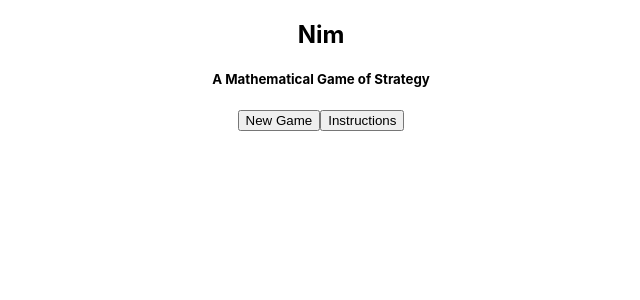
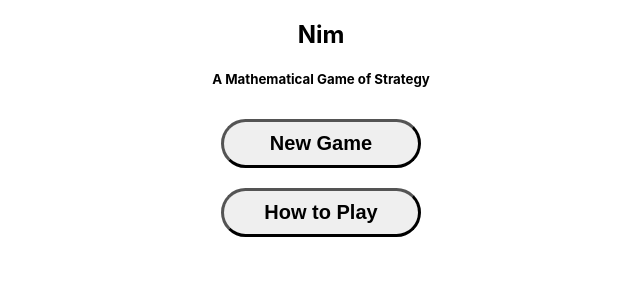
Before and after one commit to conmart/nimv2, a React (Create React App) app: page / in a window 1280 px wide. Shown: the top 300 px of the page, without its empty margins (319-959 px from the left). Built offline with nearby package versions, Linux system fonts and the light colour scheme.

Commit message:
initial styling

```diff
--- a/src/components/Button/index.jsx
+++ b/src/components/Button/index.jsx
@@ -1,7 +1,16 @@
 import React from "react";
 
-const Button = ({ disabled = false, onClick, text }) => {
-  return <button disabled={disabled} onClick={onClick}>{text}</button>;
+import "./styles.css";
+
+const Button = ({ big, disabled = false, onClick, text }) => {
+  const buttonModifier = big ? "big" : "small";
+  const buttonStyles = `button ${buttonModifier}`;
+
+  return (
+    <button className={buttonStyles} disabled={disabled} onClick={onClick}>
+      {text}
+    </button>
+  );
 };
 
 export default Button;
--- /dev/null
+++ b/src/components/Button/styles.css
@@ -0,0 +1,33 @@
+.button {
+  border-color: black;
+  margin: 10px;
+  cursor: pointer;
+  /* background-color: #03d3fc; */
+}
+
+/* .button:hover {
+  border-color: ;
+} */
+
+.disabled {
+  border-color: #808080;
+  cursor: not-allowed;
+}
+
+.big {
+  padding: 10px;
+  border-radius: 26px;
+  border-width: 3px;
+  font-size: 20px;
+  font-weight: 600;
+  width: 200px;
+}
+
+.small {
+  padding: 6px;
+  border-radius: 18px;
+  border-width: 2px;
+  font-size: 14px;
+  font-weight: 500;
+  width: 140px;
+}
--- a/src/components/GameBoard/index.jsx
+++ b/src/components/GameBoard/index.jsx
@@ -47,7 +47,7 @@ const GameBoard = () => {
         <Fragment>
           <div>Player {currentPlayer}'s turn</div>
           <div className="columnsContainer">{columns}</div>
-          <Button disabled={invalidTurn} onClick={takeTurn} text="Nim!" />
+          <Button big disabled={invalidTurn} onClick={takeTurn} text="Nim!" />
         </Fragment>
       )}
     </div>
--- a/src/components/Welcome/index.jsx
+++ b/src/components/Welcome/index.jsx
@@ -23,13 +23,16 @@ const Welcome = () => {
     console.log("instructions");
   };
 
+  const buttonsContainerModifier = activeGame ? "inGameButtons" : "welcomeButtons";
+  const buttonsContainerStyles = `buttonsContainer ${buttonsContainerModifier}`;
+
   return (
     <div className="appContainer">
       <h2>Nim</h2>
       {activeGame ? <GameBoard /> : <h5>A Mathematical Game of Strategy</h5>}
-      <div>
-        <Button onClick={newGame} text="New Game" />
-        <Button onClick={instructions} text="Instructions" />
+      <div className={buttonsContainerStyles}>
+        <Button big={!activeGame} onClick={newGame} text="New Game" />
+        <Button big={!activeGame} onClick={instructions} text="How to Play" />
       </div>
     </div>
   );
--- a/src/components/Welcome/styles.css
+++ b/src/components/Welcome/styles.css
@@ -1,3 +1,17 @@
 .appContainer {
   text-align: center;
 }
+
+.buttonsContainer {
+  display: flex;
+  align-items: center;
+  justify-content: center;
+}
+
+.welcomeButtons {
+  flex-direction: column;
+}
+
+/* .inGameButtons {
+
+} */
```
